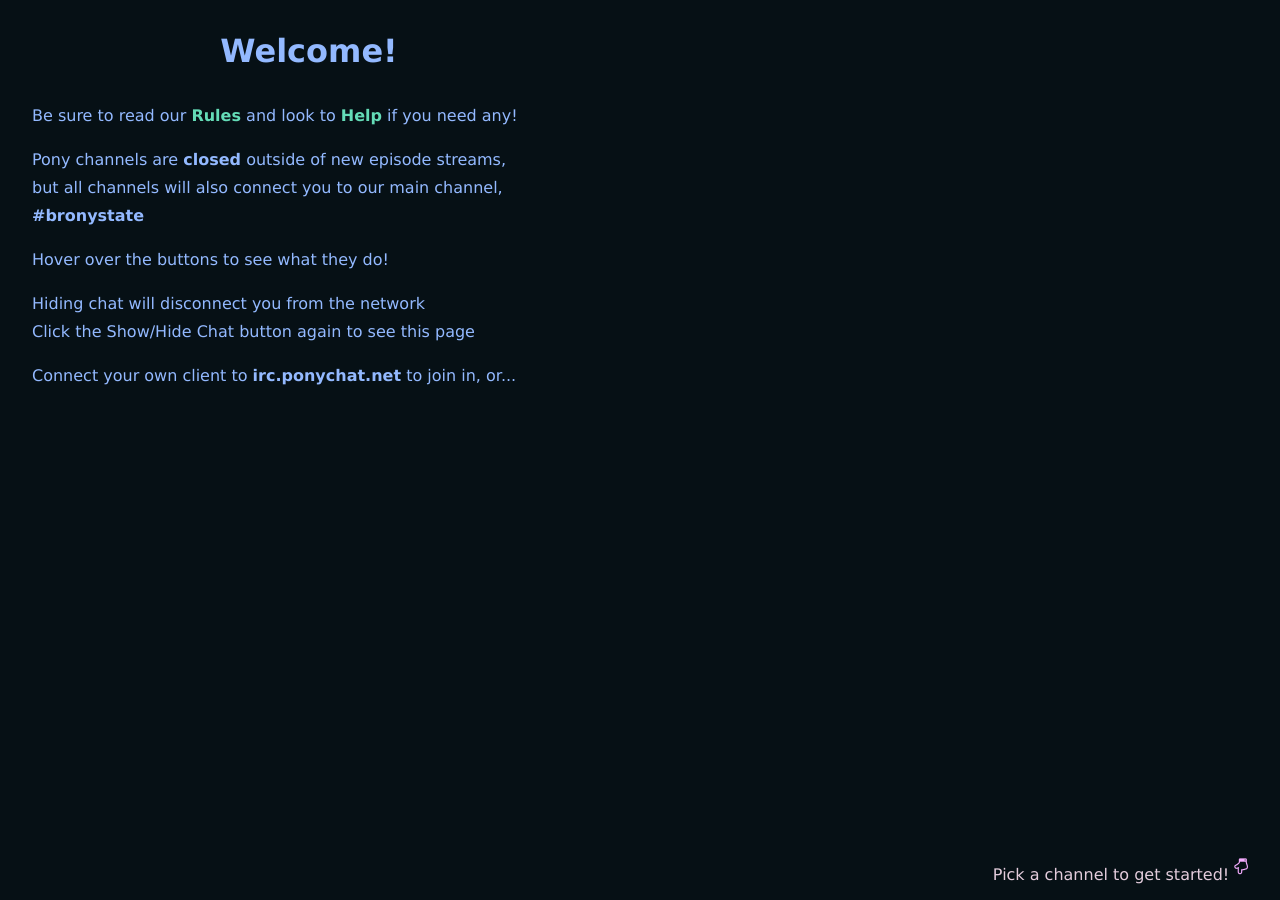
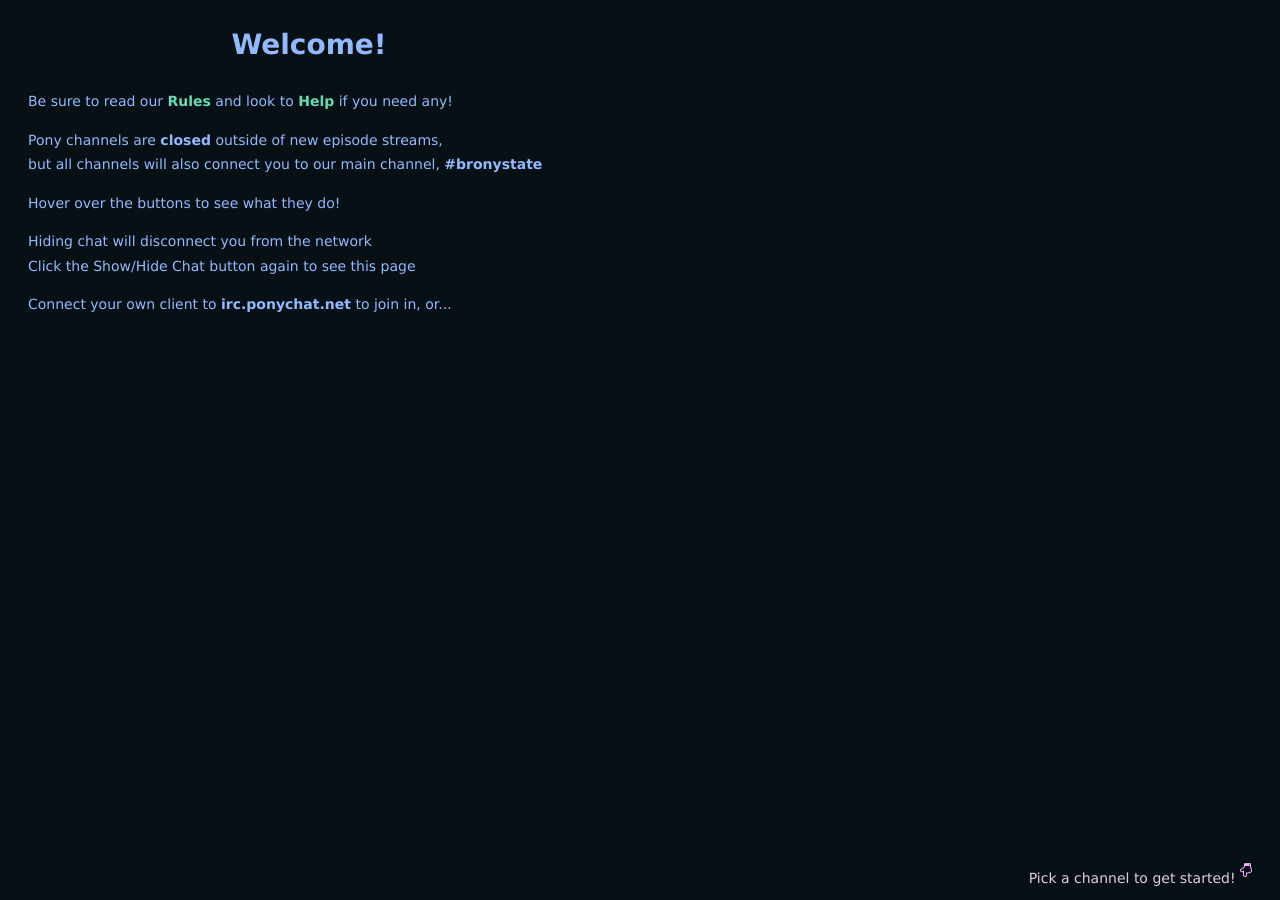
Before and after one commit to Bronystate/brstv3, a Jekyll site: the page built from onboard.html, in a window 1280 px wide. Built offline with Jekyll 4.4.1, drawn with Linux system fonts in a browser that asks for light colours; nearby versions of some CDN libraries.

Commit message:
fixed sizes and wraps

```diff
--- a/_sass/_zone_embeds.scss
+++ b/_sass/_zone_embeds.scss
@@ -11,6 +11,7 @@ $btn-padding: 8px;// 16px;
 
 #streambox {
   float: left;
+  overflow: hidden;
 }
 
 .embedui {
@@ -21,6 +22,9 @@ $btn-padding: 8px;// 16px;
 #chatbox {
   float: right;
   padding-bottom: 1em;
+  overflow: hidden;
+  white-space: nowrap;
+  width: 620px;
 }
 
 iframe {
@@ -68,6 +72,7 @@ iframe {
     padding-right: 0.25em;
     display: inline-block;
     white-space: nowrap;
+    font-size: 12px;
     font-weight: bold;
     opacity: 0;
     transition: background-color .2s ease-out 0s;
--- a/assets/css/onboard.scss
+++ b/assets/css/onboard.scss
@@ -18,7 +18,7 @@ body {
   color: $color-celestia-mane-paleblue;
   background-color: $color-luna-coat-nmm;
   font-family: $font-default;
-  font-size: normal;
+  font-size: 14px;
 
   width: 618;
   height: 390;
```
